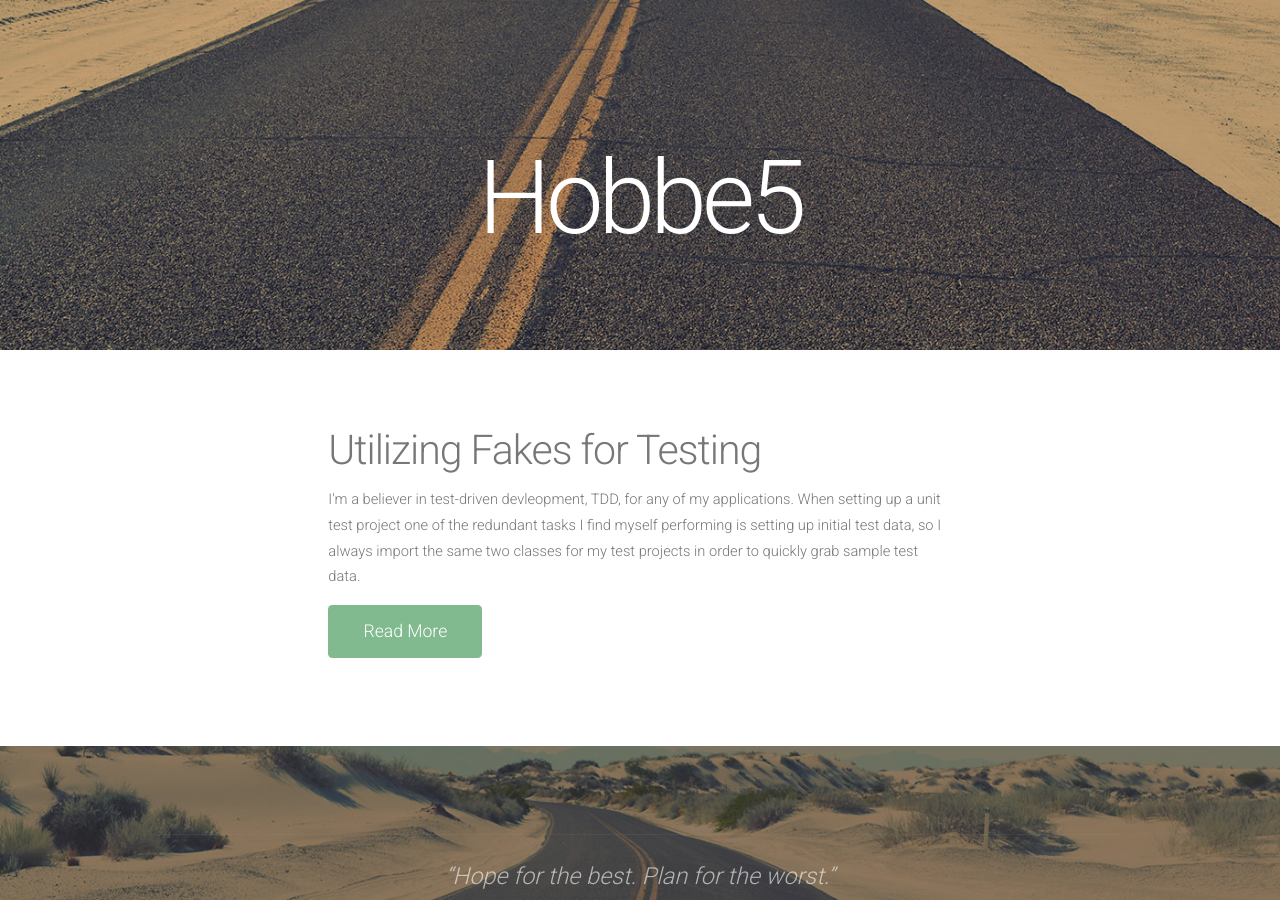
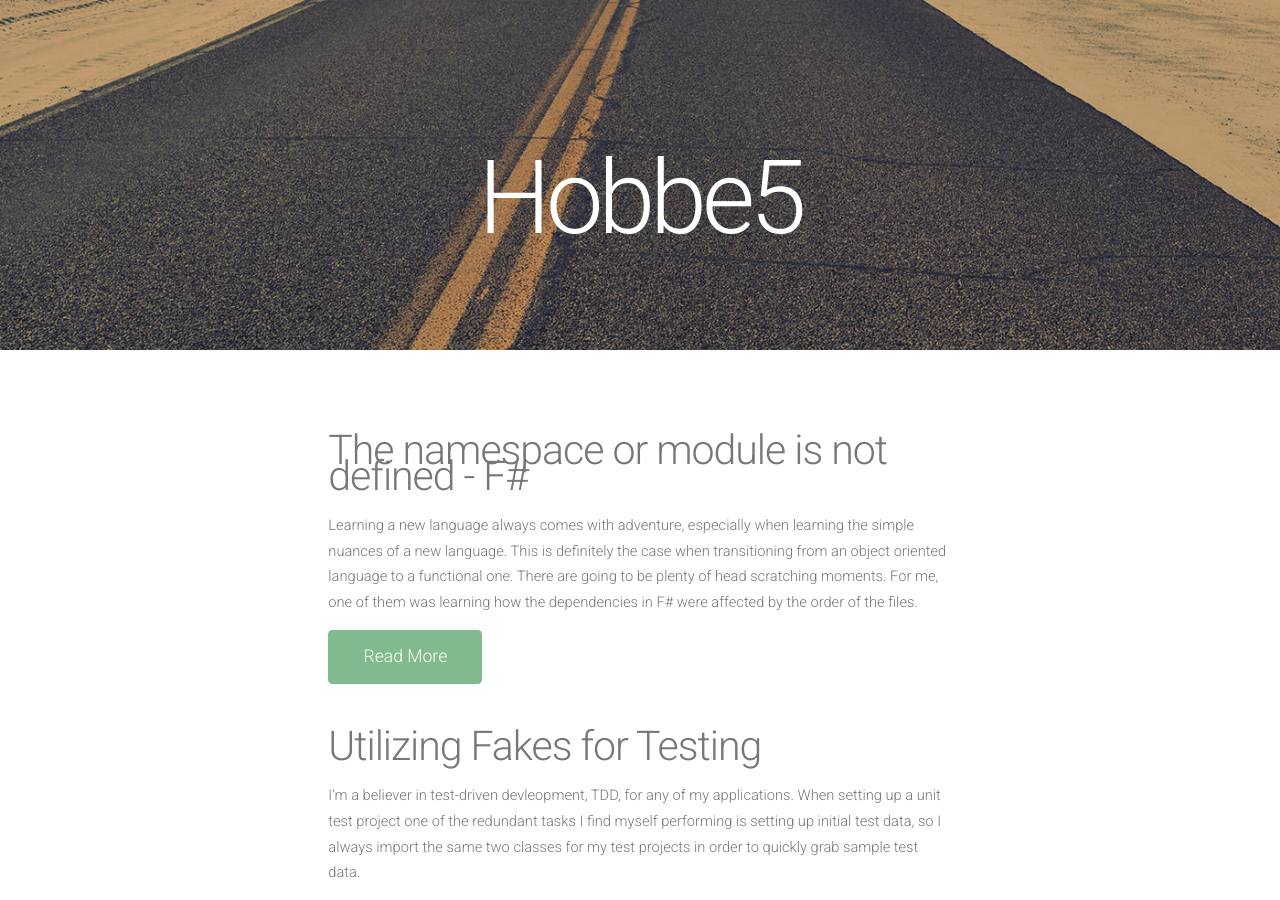
Before and after one commit to hobbe5/hobbe5.github.io, a Jekyll site: the page built from blog/index.html, in a window 1280 px wide and 900 px high. Built offline with Jekyll 4.4.1, drawn with Linux system fonts in a browser that asks for light colours; nearby versions of some CDN libraries.

Commit message:
Namespace is not defined article

```diff
--- /dev/null
+++ b/_posts/2016-04-12-namespace-or-module-is-not-defined.md
@@ -0,0 +1,12 @@
+---
+title: The namespace or module is not defined - F#
+category: article
+featured: images/namespace_is_not_defined.jpg
+layout: post
+---
+
+<p>Learning a new language always comes with adventure, especially when learning the simple nuances of a new language. This is definitely the case when transitioning from an object oriented language to a functional one. There are going to be plenty of head scratching moments. For me, one of them was learning how the dependencies in F# were affected by the order of the files.</p>
+<!--more-->
+<br />
+<p>When first creating a simple console project, you must have your dependencies flow downwards. Meaning if person.fs file contains the definition for the Person Type then any files that reference this type, say Account.fs or User.fs, must be listed below the Person file. The same goes for multiple projects in the same solution. Your data access layer must be introduced before your logic layer and presentation will follow after that.</p>
+<p><img src="images/f-menu-move-up-down.png" />One of the errors you will see when your dependencies have not been ordered correctly is 'The namespace or module 'Name' is not defined'. Queue the scratching of the head. As a developer, I have the habit of copying a file that contains some similar code structure I plan to use and renaming the file. In F#, this leads to misleading errors as I thought my dependencies were ordered correctly from a simple drag and drop. In order to fix the problem, you have to right-click and manually move the file up/down to establish the correct dependency order.</p>
--- a/blog/index.html
+++ b/blog/index.html
@@ -6,7 +6,7 @@ layout: default
 <!-- Main -->
 	<div id="main">
 		<div id="content" class="container">
-			{% for post in site.categories.article offset: 0 limit: 4 %}
+			{% for post in site.categories.article %}
 			<div class="row">
 				<section class="8u -2u">
 					<header>
--- a/blog/projects.html
+++ b/blog/projects.html
@@ -6,7 +6,7 @@ layout: default
 <!-- Main -->
 	<div id="main">
 		<div id="content" class="container">
-			{% for post in site.categories.project offset: 0 limit: 4 %}
+			{% for post in site.categories.project %}
 			<div class="row">
 				<section class="8u -2u">
 					<header>
```
Also changed, not shown: assets/images/f-menu-move-up-down.png (added), assets/images/namespace_is_not_defined.jpg (added), assets/images/pic01.jpg (deleted), assets/images/pic02.jpg (deleted), assets/images/pic03.jpg (deleted), assets/images/pic04.jpg (deleted).
